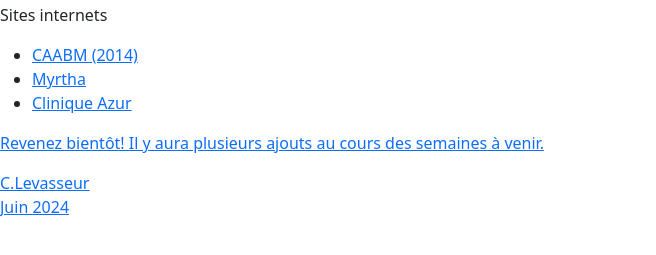
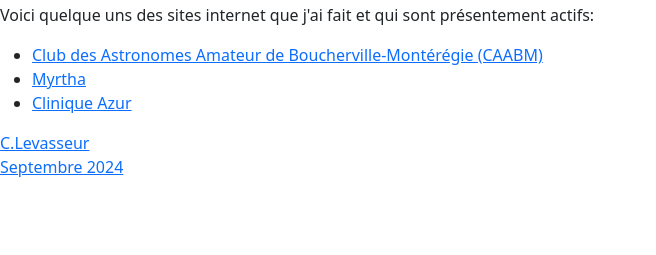
Before and after one commit to chrislevasseur/chrislevasseur.github.io, a plain HTML site: page index.htm in a window 1280 px wide. Shown: the part 53-308 px from the top of the page, without its empty margins (0-656 px from the left). Drawn offline with nearby package versions, Linux system fonts and the light colour scheme.

Commit message:
Petits correctifs pour CAABM

```diff
--- a/index.htm
+++ b/index.htm
@@ -4,21 +4,20 @@
 	<meta charset="UTF-8">
 	<meta name="viewport" content="width=device-width, initial-scale=1.0">
 	<title>GitHub - Chris Levasseur</title>
-  <meta name="Description" content="Site GitHub Chris Levasseur" />
-  <link href="https://cdn.jsdelivr.net/npm/bootstrap@5.3.3/dist/css/bootstrap.min.css" rel="stylesheet" integrity="sha384-QWTKZyjpPEjISv5WaRU9OFeRpok6YctnYmDr5pNlyT2bRjXh0JMhjY6hW+ALEwIH" crossorigin="anonymous">
+  	<meta name="Description" content="Site GitHub Chris Levasseur" />
+  	<link href="https://cdn.jsdelivr.net/npm/bootstrap@5.3.3/dist/css/bootstrap.min.css" rel="stylesheet" integrity="sha384-QWTKZyjpPEjISv5WaRU9OFeRpok6YctnYmDr5pNlyT2bRjXh0JMhjY6hW+ALEwIH" crossorigin="anonymous">
   <!--script src="https://cdn.jsdelivr.net/npm/bootstrap@5.3.3/dist/js/bootstrap.bundle.min.js" integrity="sha384-YvpcrYf0tY3lHB60NNkmXc5s9fDVZLESaAA55NDzOxhy9GkcIdslK1eN7N6jIeHz" crossorigin="anonymous"></script-->
 </head>
 <body>
   <main>
     <h1>GitHub - Chris Levasseur</h1>
-    <p>Sites internets</p>
+    <p>Voici quelque uns des sites internet que j'ai fait et qui sont présentement actifs:</p>
     <ul>
-      <li><a href="https://www.caabm.org/">CAABM (2014)</li>
+      <li><a href="https://www.caabm.org/">Club des Astronomes Amateur de Boucherville-Montérégie (CAABM)</li>
       <li><a href="https://www.myrtha.ca/">Myrtha</li>
       <li><a href="https://www.cliniqueazur.com/">Clinique Azur</li>
     </ul>
-    <p>Revenez bientôt! Il y aura plusieurs ajouts au cours des semaines à venir.</p>
-    <p>C.Levasseur<br/>Juin 2024</p>
+    <p>C.Levasseur<br/>Septembre 2024</p>
   </main>
 </body>
 </html>
```
